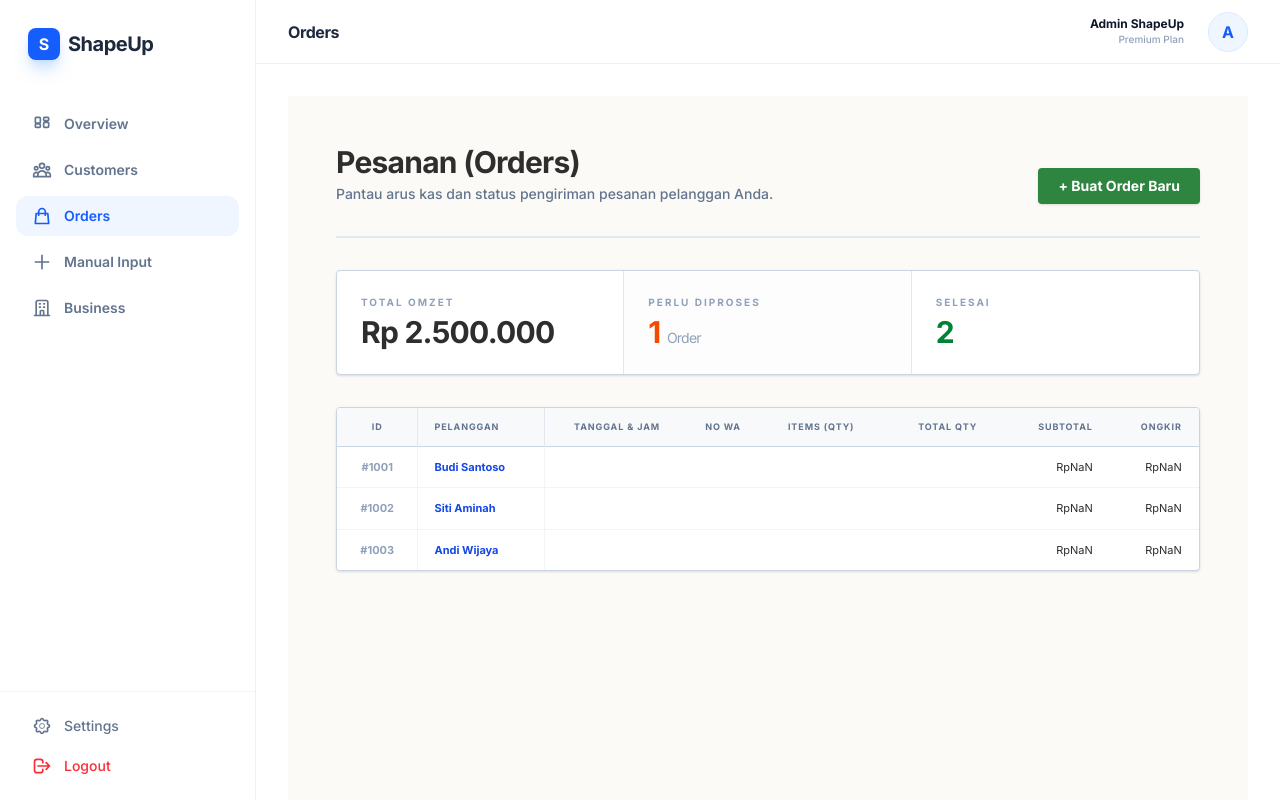
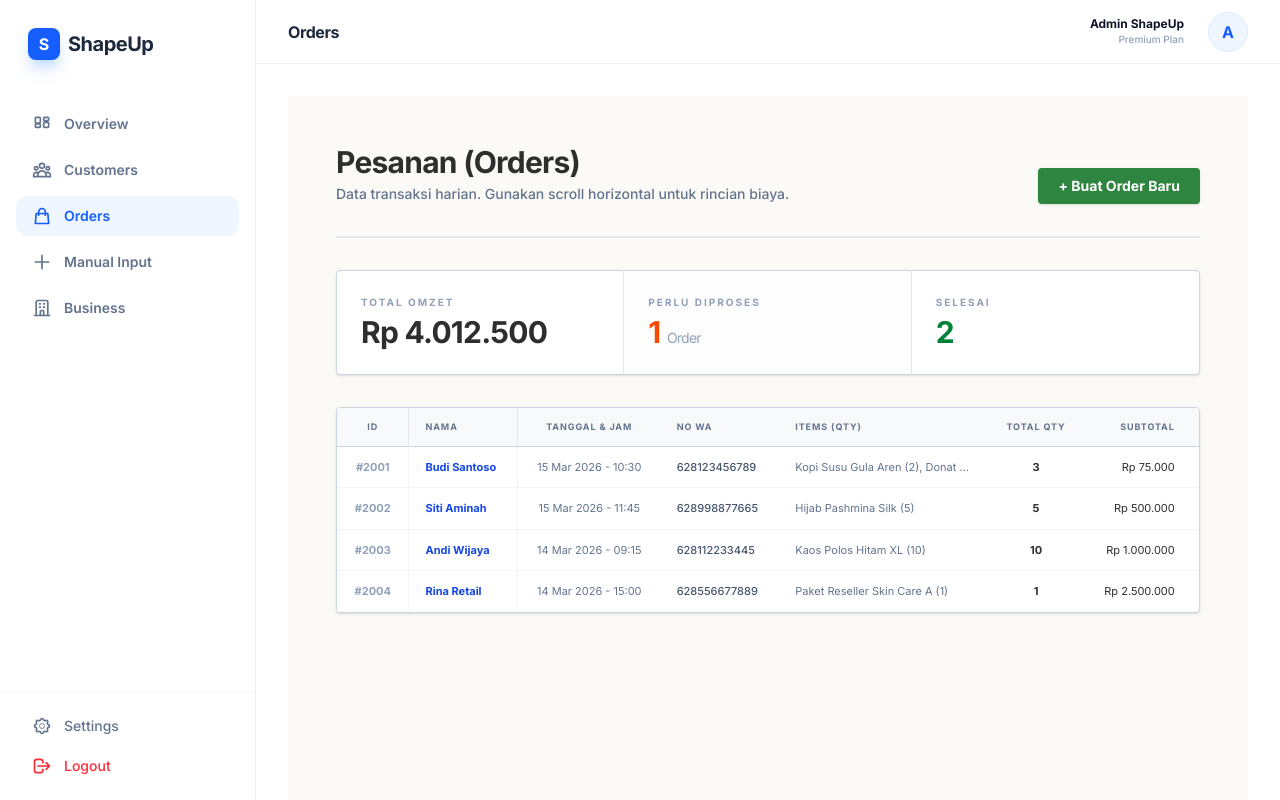
Before and after one commit to faizalamanda/shapeup-crm, a Next.js app: page /orders in a window 1280 px wide. Built offline with nearby package versions, Linux system fonts and the light colour scheme; no server answers.

Commit message:
dumy data

```diff
--- a/app/orders/components/OrderStats.tsx
+++ b/app/orders/components/OrderStats.tsx
@@ -1,24 +1,24 @@
 export function OrderStats({ orders }: { orders: any[] }) {
-  const totalOmzet = orders.reduce((acc, curr) => acc + curr.total_amount, 0)
-  const pendingOrders = orders.filter(o => o.status === 'Pending').length
-  const completedOrders = orders.filter(o => o.status === 'Selesai').length
+  const totalOmzet = orders.reduce((acc, curr) => acc + curr.total_order, 0)
+  const pending = orders.filter(o => o.status === 'Pending').length
+  const completed = orders.filter(o => o.status === 'Selesai').length
 
   const formatIDR = (val: number) =>
     new Intl.NumberFormat('id-ID', { style: 'currency', currency: 'IDR', maximumFractionDigits: 0 }).format(val)
 
   return (
-    <div className="grid grid-cols-1 md:grid-cols-3 gap-0 border border-slate-300 rounded shadow-sm bg-white overflow-hidden mb-8 text-[#2e2e2e]">
+    <div className="grid grid-cols-1 md:grid-cols-3 gap-0 border border-slate-300 rounded shadow-sm bg-white overflow-hidden mb-8">
       <div className="p-6 border-r border-slate-200">
         <label className="text-[10px] font-bold text-slate-400 uppercase tracking-[0.2em] block mb-1">Total Omzet</label>
         <div className="text-3xl font-bold tracking-tight">{formatIDR(totalOmzet)}</div>
       </div>
       <div className="p-6 border-r border-slate-200 bg-[#fdfdfd]">
         <label className="text-[10px] font-bold text-slate-400 uppercase tracking-[0.2em] block mb-1">Perlu Diproses</label>
-        <div className="text-3xl font-bold text-orange-600 tracking-tight">{pendingOrders} <span className="text-sm font-normal text-slate-400">Order</span></div>
+        <div className="text-3xl font-bold text-orange-600 tracking-tight">{pending} <span className="text-sm font-normal text-slate-400">Order</span></div>
       </div>
       <div className="p-6">
         <label className="text-[10px] font-bold text-slate-400 uppercase tracking-[0.2em] block mb-1">Selesai</label>
-        <div className="text-3xl font-bold text-green-700 tracking-tight">{completedOrders}</div>
+        <div className="text-3xl font-bold text-green-700 tracking-tight">{completed}</div>
       </div>
     </div>
   )
--- a/app/orders/components/OrderTable.tsx
+++ b/app/orders/components/OrderTable.tsx
@@ -14,21 +14,21 @@ export function OrderTable({ orders }: { orders: any[] }) {
   return (
     <div className="bg-white border border-slate-300 shadow-sm rounded overflow-hidden">
       <div className="overflow-x-auto">
-        <table className="w-full text-left border-collapse font-sans min-w-[1500px]">
+        <table className="w-full text-left border-collapse font-sans min-w-[1600px]">
           <thead className="bg-[#f8f9fa] border-b border-slate-300 text-[9px] uppercase text-slate-500 font-bold tracking-widest whitespace-nowrap text-center">
             <tr>
               <th className="px-4 py-3 sticky left-0 bg-[#f8f9fa] border-r border-slate-200 z-10">ID</th>
-              <th className="px-4 py-3 sticky left-[52px] bg-[#f8f9fa] border-r border-slate-200 z-10 text-left">Pelanggan</th>
+              <th className="px-4 py-3 sticky left-[52px] bg-[#f8f9fa] border-r border-slate-200 z-10 text-left">Nama</th>
               <th className="px-4 py-3">Tanggal & Jam</th>
               <th className="px-4 py-3 text-left">No WA</th>
               <th className="px-4 py-3 text-left">Items (Qty)</th>
               <th className="px-4 py-3">Total Qty</th>
               <th className="px-4 py-3 text-right">Subtotal</th>
               <th className="px-4 py-3 text-right">Ongkir</th>
-              <th className="px-4 py-3 text-right text-red-500">Diskon</th>
+              <th className="px-4 py-3 text-right text-red-500 font-black">Diskon</th>
               <th className="px-4 py-3 text-right">Biaya Lain</th>
               <th className="px-4 py-3 text-right bg-slate-50 border-x border-slate-200">Total Order</th>
-              <th className="px-4 py-3">Metode</th>
+              <th className="px-4 py-3">Metode Pembayaran</th>
               <th className="px-4 py-3">Status</th>
               <th className="px-4 py-3">Follow Up</th>
             </tr>
@@ -36,32 +36,17 @@ export function OrderTable({ orders }: { orders: any[] }) {
           <tbody className="divide-y divide-slate-100 text-[11px] text-center">
             {orders.map((o) => (
               <tr key={o.id} className="hover:bg-[#fffdf0] transition-colors group">
-                {/* ID - STICKY */}
-                <td className="px-4 py-2 sticky left-0 bg-white group-hover:bg-[#fffdf0] border-r border-slate-100 font-bold text-slate-400">
-                  #{o.id}
-                </td>
-
-                {/* NAMA - STICKY */}
-                <td className="px-4 py-2 sticky left-[52px] bg-white group-hover:bg-[#fffdf0] border-r border-slate-100 font-bold text-blue-700 text-left whitespace-nowrap">
-                  {o.customer_name}
-                </td>
-
+                <td className="px-4 py-2 sticky left-0 bg-white group-hover:bg-[#fffdf0] border-r border-slate-100 font-bold text-slate-400">#{o.id}</td>
+                <td className="px-4 py-2 sticky left-[52px] bg-white group-hover:bg-[#fffdf0] border-r border-slate-100 font-bold text-blue-700 text-left whitespace-nowrap">{o.customer_name}</td>
                 <td className="px-4 py-2 text-slate-500 whitespace-nowrap">{o.datetime}</td>
                 <td className="px-4 py-2 font-medium text-slate-600 text-left">{o.wa_number}</td>
-                <td className="px-4 py-2 text-slate-500 text-left truncate max-w-[200px]" title={o.items_detail}>
-                  {o.items_detail}
-                </td>
+                <td className="px-4 py-2 text-slate-500 text-left truncate max-w-[200px]" title={o.items_detail}>{o.items_detail}</td>
                 <td className="px-4 py-2 font-bold">{o.total_qty}</td>
                 <td className="px-4 py-2 text-right">{formatIDR(o.subtotal)}</td>
                 <td className="px-4 py-2 text-right">{formatIDR(o.shipping)}</td>
                 <td className="px-4 py-2 text-right text-red-500">-{formatIDR(o.discount)}</td>
                 <td className="px-4 py-2 text-right">{formatIDR(o.other_fee)}</td>
-
-                {/* TOTAL ORDER - HIGHLIGHTED */}
-                <td className="px-4 py-2 text-right font-black text-slate-900 bg-slate-50 group-hover:bg-yellow-50 border-x border-slate-200 shadow-inner">
-                  {formatIDR(o.total_order)}
-                </td>
-
+                <td className="px-4 py-2 text-right font-black text-slate-900 bg-slate-50 group-hover:bg-yellow-50 border-x border-slate-200">{formatIDR(o.total_order)}</td>
                 <td className="px-4 py-2 font-bold text-slate-500 uppercase text-[9px]">{o.payment_method}</td>
                 <td className="px-4 py-2">
                   <span className={`px-2 py-0.5 rounded border font-black uppercase text-[8px] tracking-tighter ${statusColor[o.status]}`}>
@@ -69,9 +54,7 @@ export function OrderTable({ orders }: { orders: any[] }) {
                   </span>
                 </td>
                 <td className="px-4 py-2">
-                  <button className="bg-[#25D366] text-white p-1 rounded-sm hover:scale-110 transition-transform">
-                    💬
-                  </button>
+                  <a href={`https://wa.me/${o.wa_number}`} target="_blank" className="inline-block bg-[#25D366] text-white p-1 rounded-sm hover:scale-110 transition-transform">💬</a>
                 </td>
               </tr>
             ))}
--- a/app/orders/page.tsx
+++ b/app/orders/page.tsx
@@ -4,36 +4,91 @@ import { OrderStats } from './components/OrderStats'
 import { OrderTable } from './components/OrderTable'
 
 export default function OrderPage() {
+  // DUMMY DATA LENGKAP UNTUK 14 KOLOM
   const [orders] = useState([
-    { id: '1001', customer_name: 'Budi Santoso', date: '15 Mar 2026', status: 'Selesai', total_amount: 500000 },
-    { id: '1002', customer_name: 'Siti Aminah', date: '15 Mar 2026', status: 'Pending', total_amount: 1250000 },
-    { id: '1003', customer_name: 'Andi Wijaya', date: '14 Mar 2026', status: 'Selesai', total_amount: 750000 },
+    {
+      id: '2001',
+      customer_name: 'Budi Santoso',
+      datetime: '15 Mar 2026 - 10:30',
+      wa_number: '628123456789',
+      items_detail: 'Kopi Susu Gula Aren (2), Donat Coklat (1)',
+      total_qty: 3,
+      subtotal: 75000,
+      shipping: 10000,
+      discount: 5000,
+      other_fee: 0,
+      total_order: 80000,
+      payment_method: 'Transfer BCA',
+      status: 'Selesai'
+    },
+    {
+      id: '2002',
+      customer_name: 'Siti Aminah',
+      datetime: '15 Mar 2026 - 11:45',
+      wa_number: '628998877665',
+      items_detail: 'Hijab Pashmina Silk (5)',
+      total_qty: 5,
+      subtotal: 500000,
+      shipping: 20000,
+      discount: 25000,
+      other_fee: 2500, // Biaya COD
+      total_order: 497500,
+      payment_method: 'COD',
+      status: 'Pending'
+    },
+    {
+      id: '2003',
+      customer_name: 'Andi Wijaya',
+      datetime: '14 Mar 2026 - 09:15',
+      wa_number: '628112233445',
+      items_detail: 'Kaos Polos Hitam XL (10)',
+      total_qty: 10,
+      subtotal: 1000000,
+      shipping: 35000,
+      discount: 0,
+      other_fee: 0,
+      total_order: 1035000,
+      payment_method: 'Mandiri Online',
+      status: 'Proses'
+    },
+    {
+      id: '2004',
+      customer_name: 'Rina Retail',
+      datetime: '14 Mar 2026 - 15:00',
+      wa_number: '628556677889',
+      items_detail: 'Paket Reseller Skin Care A (1)',
+      total_qty: 1,
+      subtotal: 2500000,
+      shipping: 0,
+      discount: 100000,
+      other_fee: 0,
+      total_order: 2400000,
+      payment_method: 'Transfer BCA',
+      status: 'Selesai'
+    }
   ])
 
   return (
     <div className="min-h-screen bg-[#fcfaf7] p-8 md:p-12 text-[#2e2e2e]">
-      <div className="max-w-6xl mx-auto">
+      <div className="max-w-[100%] mx-auto">
 
-        {/* HEADER */}
         <header className="border-b-2 border-slate-200 pb-8 mb-8 flex flex-col md:flex-row justify-between items-start md:items-end gap-6">
           <div>
             <h1 className="text-3xl font-bold tracking-tight">Pesanan (Orders)</h1>
             <p className="text-slate-500 text-sm mt-1 font-medium">
-              Pantau arus kas dan status pengiriman pesanan pelanggan Anda.
+              Data transaksi harian. Gunakan scroll horizontal untuk rincian biaya.
             </p>
           </div>
           <button className="bg-[#2e8540] hover:bg-[#246632] text-white px-5 py-2 rounded font-bold text-sm shadow-sm transition-all">+ Buat Order Baru</button>
         </header>
 
-        {/* STATS */}
         <OrderStats orders={orders} />
 
-        {/* TABLE */}
         {orders.length > 0 ? (
           <OrderTable orders={orders} />
         ) : (
           <div className="p-20 text-center border-2 border-dashed border-slate-300 rounded text-slate-400 font-bold uppercase text-[10px] tracking-widest bg-white">
-            Belum ada pesanan masuk hari ini.
+            Belum ada pesanan.
           </div>
         )}
 
```
